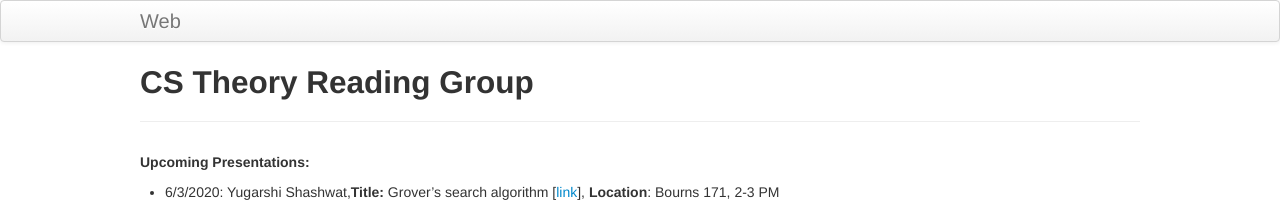
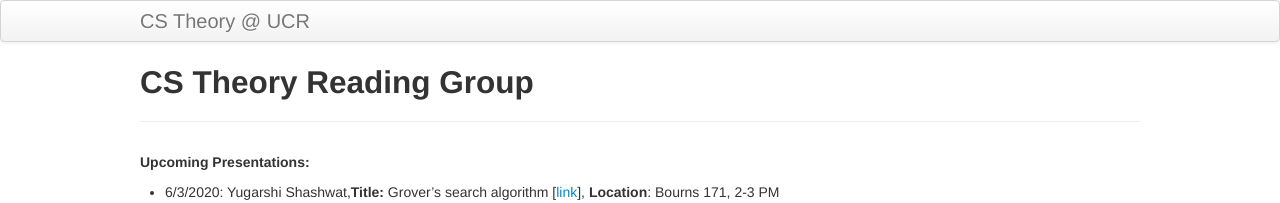
Before and after one commit to SRA2/cstweb, a Jekyll site: the page built from index.md, in a window 1280 px wide. Shown: the top 203 px of the page. Built offline with Jekyll 4.4.1, drawn with Linux system fonts in a browser that asks for light colours.

Commit message:
Update _config.yml

```diff
--- a/_config.yml
+++ b/_config.yml
@@ -8,7 +8,7 @@ highlighter: rouge
 # Themes are encouraged to use these universal variables
 # so be sure to set them if your theme uses them.
 #
-title : Web
+title : CS Theory @ UCR
 author :
   name :
  # email :
```
